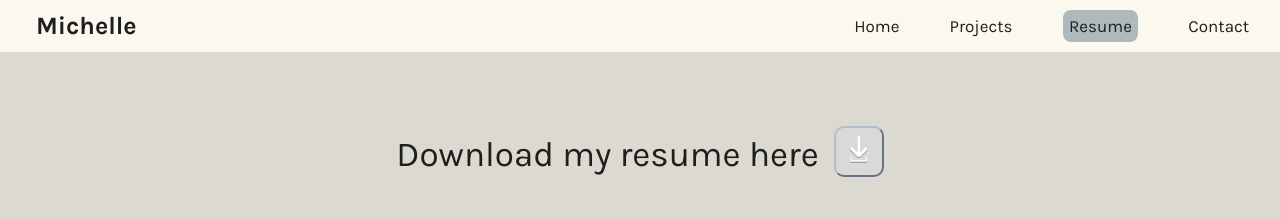
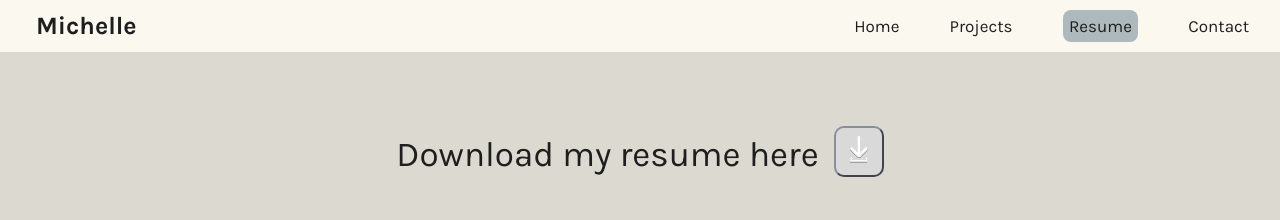
Before and after one commit to michellebello/portfolio, a React (Create React App) app: page /resume in a window 1280 px wide. Shown: the top 220 px of the page. Built offline with nearby package versions, Linux system fonts and the light colour scheme.

Commit message:
button change

```diff
--- a/src/components/styles/resume.css
+++ b/src/components/styles/resume.css
@@ -39,7 +39,7 @@
 
 .resumeButton {
   margin-bottom: 15px;
-  border-color: #b0bcd3;
+  border-color: #868fa0;
   border-radius: 10px;
   background-color: #d9d9d9;
   margin-top: 10px;
```
